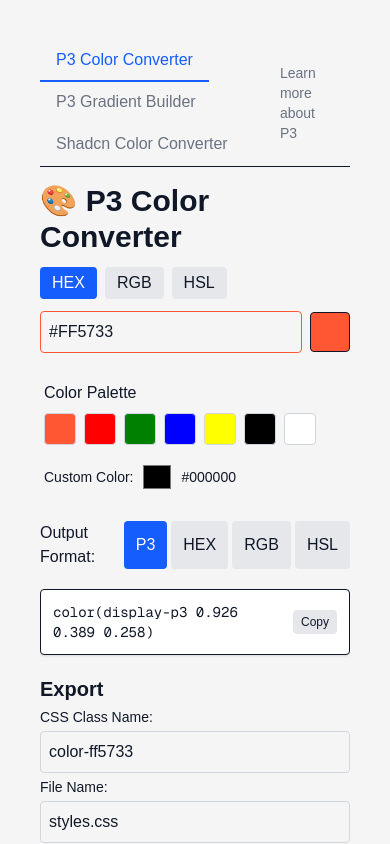
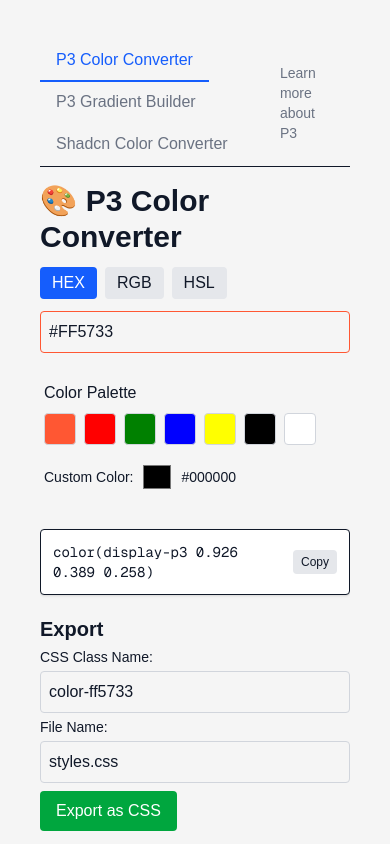
Before and after one commit to gokh4nozturk/p3-converter, a Next.js app: page / in a window 390 px wide. Shown: the top 844 px of the page. Built offline with nearby package versions, Linux system fonts and the light colour scheme.

Commit message:
Refactor ColorInput and P3ColorConverter components by removing unused output format buttons and adjusting layout for improved responsiveness and user experience.

```diff
--- a/components/ColorInput.tsx
+++ b/components/ColorInput.tsx
@@ -106,10 +106,6 @@
             }}
             placeholder="#RRGGBB"
           />
-          <div
-            className="ml-2 h-10 w-12 rounded border"
-            style={{ backgroundColor: isValidColor(colorValue) ? colorValue : undefined }}
-          />
         </div>
       )}
 
--- a/components/P3ColorConverter.tsx
+++ b/components/P3ColorConverter.tsx
@@ -67,52 +67,10 @@
     <div>
       <h1 className="mb-3 font-bold text-3xl">🎨 P3 Color Converter</h1>
       <div className="flex flex-col gap-4 lg:flex-row lg:justify-between">
-        <div className="flex max-w-md flex-col gap-3">
+        <div className="flex w-full max-w-sm flex-col gap-3">
           <ColorInput value={input} onChange={setInput} />
 
           <ColorPalette onColorSelect={setInput} />
-
-          <div className="flex gap-2">
-            <h3 className="font-medium">Output Format:</h3>
-            <div className="flex gap-1">
-              <button
-                type="button"
-                onClick={() => setOutputFormat('p3')}
-                className={`rounded px-3 py-1 ${
-                  outputFormat === 'p3' ? 'bg-blue-600 text-white' : 'bg-gray-200'
-                }`}
-              >
-                P3
-              </button>
-              <button
-                type="button"
-                onClick={() => setOutputFormat('hex')}
-                className={`rounded px-3 py-1 ${
-                  outputFormat === 'hex' ? 'bg-blue-600 text-white' : 'bg-gray-200'
-                }`}
-              >
-                HEX
-              </button>
-              <button
-                type="button"
-                onClick={() => setOutputFormat('rgb')}
-                className={`rounded px-3 py-1 ${
-                  outputFormat === 'rgb' ? 'bg-blue-600 text-white' : 'bg-gray-200'
-                }`}
-              >
-                RGB
-              </button>
-              <button
-                type="button"
-                onClick={() => setOutputFormat('hsl')}
-                className={`rounded px-3 py-1 ${
-                  outputFormat === 'hsl' ? 'bg-blue-600 text-white' : 'bg-gray-200'
-                }`}
-              >
-                HSL
-              </button>
-            </div>
-          </div>
 
           {output && (
             <div className="mt-2 rounded border bg-white p-3 shadow">
@@ -160,7 +118,7 @@
           </div>
         </div>
 
-        <div className="flex flex-col gap-3">
+        <div className="flex w-full flex-col gap-3">
           <div className="mt-2 flex flex-col gap-2">
             <h2 className="text-center font-semibold text-xl">Preview</h2>
 
```
